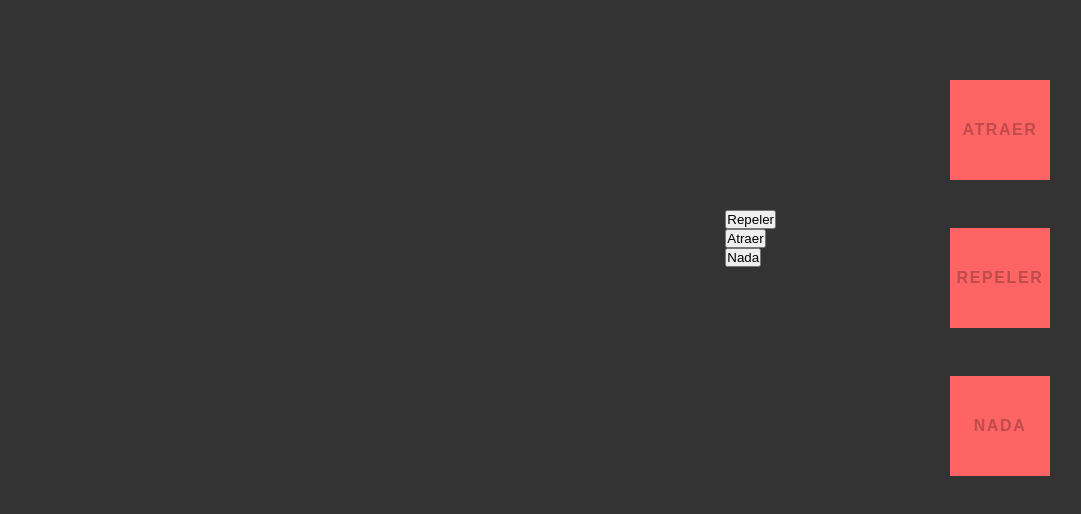
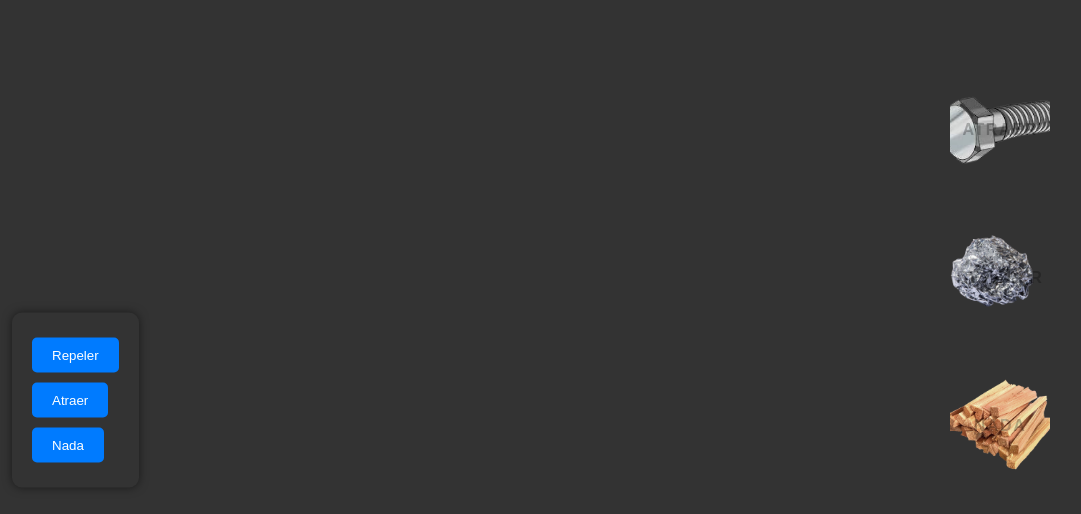
Before and after one commit to ErickAriasC/PROYECTO_FISICA, a plain HTML site: page index.html in a window 1280 px wide. Shown: the whole page, without its empty margins (8-1089 px from the left). Drawn offline with Linux system fonts and the light colour scheme.

Commit message:
New images and also new styles

```diff
--- a/style.css
+++ b/style.css
@@ -30,7 +30,9 @@ body{
     position: none;
     width: 100px;
     height: 100px;
-    background: #ff6464;
+    background-image: url('img/Tornillo-removebg-preview.png');
+    background-size: cover;
+    background-position: center;
     display: flex;
     justify-content: center;
     align-items: center;
@@ -47,7 +49,9 @@ body{
     position: none;
     width: 100px;
     height: 100px;
-    background: #ff6464;
+    background-image: url('img/aluminio-removebg-preview.png');
+    background-size: cover;
+    background-position: center;
     display: flex;
     justify-content: center;
     align-items: center;
@@ -64,7 +68,9 @@ body{
     position: none;
     width: 100px;
     height: 100px;
-    background: #ff6464;
+    background-image: url('img/madera.png');
+    background-size: cover;
+    background-position: center;
     display: flex;
     justify-content: center;
     align-items: center;
@@ -82,4 +88,27 @@ body{
     flex-direction: column;
     justify-content: center;
     align-items: flex-start;
+    padding: 20px;
+    background-color: #333;
+    border-radius: 10px;
+    box-shadow: 0 0 10px rgba(0, 0, 0, 0.5);
+    position: fixed;
+    left: 20px;
+    top: 50%;
+    transform: translateY(-50%);
 }
+
+.container-buttons button {
+    background-color: #007bff;
+    color: #fff;
+    border: none;
+    padding: 10px 20px;
+    margin: 5px 0;
+    border-radius: 5px;
+    cursor: pointer;
+    transition: background-color 0.3s ease;
+}
+
+.container-buttons button:hover {
+    background-color: #0056b3;
+}
```
Also changed, not shown: img/Tornillo-removebg-preview.png (added), img/aluminio-removebg-preview.png (added), img/madera.png (added).
